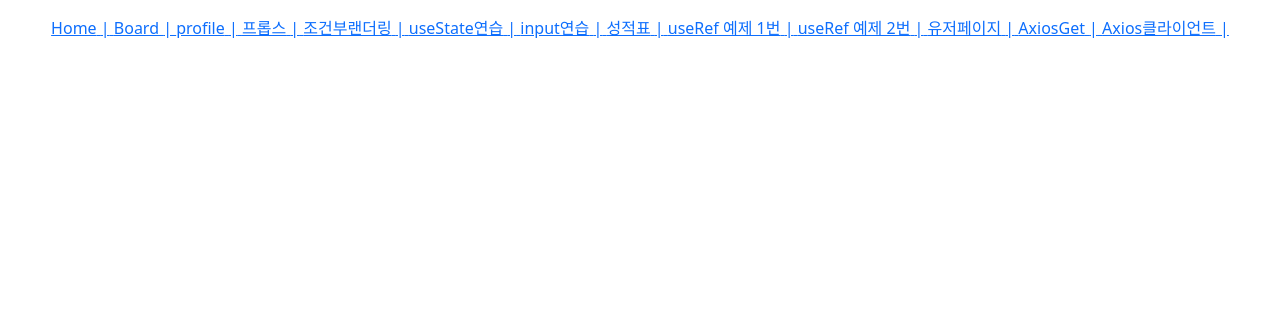
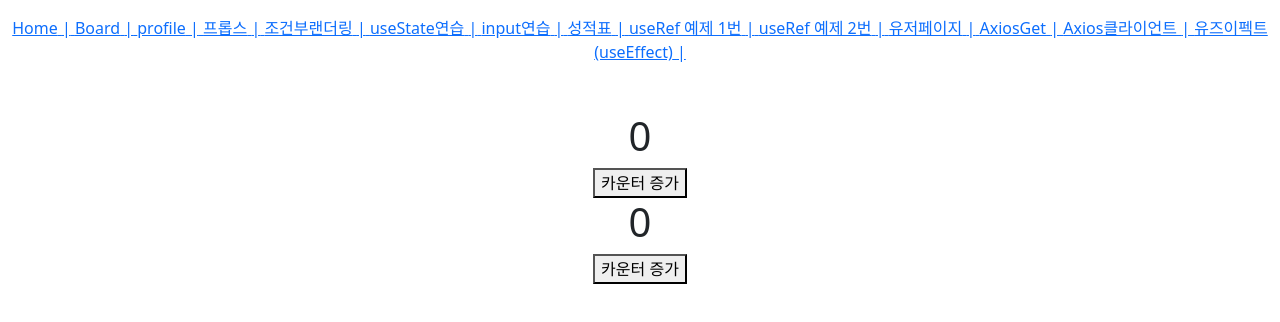
Before and after one commit to n3316202/react-vite-hjs-example2, a React (Vite) app: page /effect in a window 1280 px wide. Shown: the top 322 px of the page. Built offline with nearby package versions, Linux system fonts and the light colour scheme.

Commit message:
유즈 이펙트

```diff
--- /dev/null
+++ b/src/components/UseEffectExample.jsx
@@ -0,0 +1,40 @@
+import React, { useState } from 'react';
+
+// 정리하면 아래와 같다.
+
+// useEffect(() => {
+//   // 매 렌더링마다 실행
+// });
+
+// useEffect(() => {
+//   // 컴포넌트가 처음 렌더링된 실행
+// }, []);
+
+// useEffect(() => {
+//   // 컴포넌트가 처음 렌더링된 이후 실행
+//   // a나 b가 변경되어 컴포넌트가 재렌더링된 이후 실행
+// }, [a, b]);
+
+const UseEffectExample = () => {
+  const [firstCount, setFirstCount] = useState(0);
+  const [secondCount, setSecondCount] = useState(0);
+
+  const firstCountHandler = () => {
+    setFirstCount((s) => s + 1);
+  };
+
+  const secondCountHandler = () => {
+    setSecondCount((s) => s + 1);
+  };
+
+  return (
+    <div>
+      <h1>{firstCount}</h1>
+      <button onClick={firstCountHandler}>카운터 증가</button>
+      <h1>{secondCount}</h1>
+      <button onClick={secondCountHandler}>카운터 증가</button>
+    </div>
+  );
+};
+
+export default UseEffectExample;
--- /dev/null
+++ b/src/pages/UseEffectPage.jsx
@@ -0,0 +1,13 @@
+import React from 'react';
+import UseEffectExample from '../components/UseEffectExample';
+
+const UseEffectPage = () => {
+  //prettier-ignore
+  return (
+    <div className="text-center mt-5">
+      <UseEffectExample />
+    </div>
+  );
+};
+
+export default UseEffectPage;
--- a/src/route/Routes.jsx
+++ b/src/route/Routes.jsx
@@ -13,6 +13,7 @@
 import UserCrudPage from '../pages/UserCrudPage';
 import AxiosPage from './../pages/AxiosPage';
 import AxiosClientPage from '../pages/AxiosClientPage';
+import UseEffectPage from '../pages/UseEffectPage';
 
 //React Routes, Route 사용시 배열로 관리하기
 const routes = [
@@ -82,6 +83,11 @@
     element: <AxiosClientPage />,
     title: 'Axios클라이언트',
   },
+  {
+    path: '/effect',
+    element: <UseEffectPage />,
+    title: '유즈이펙트(useEffect)',
+  },
 ];
 
 export default routes;
```
